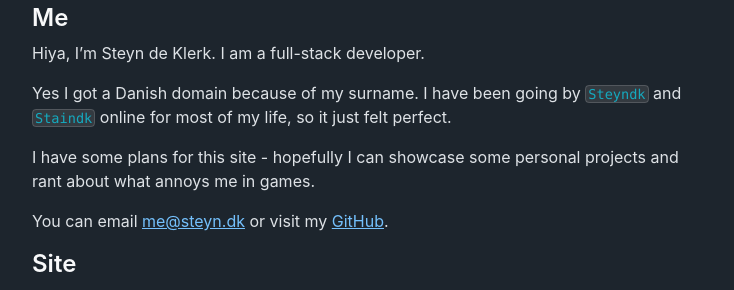
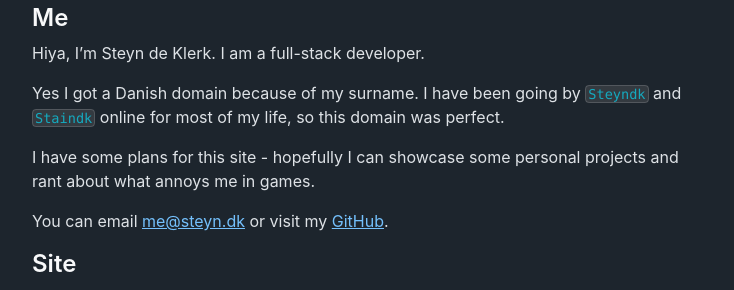
Before and after one commit to Staindk/staindk.github.io, a Jekyll site: the page built from about.md, in a window 1280 px wide. Shown: the part 182-472 px from the top of the page, without its empty margins (272-1006 px from the left). Built offline with Jekyll 4.4.1, drawn with Linux system fonts in a browser that asks for light colours.

Commit message:
Small tweaks

```diff
--- a/_layouts/default.html
+++ b/_layouts/default.html
@@ -37,7 +37,7 @@
         <small class="footer--left">
           &copy; <time datetime="{{ site.time | date_to_xmlschema }}">{{ site.time | date: '%Y' }}</time> Steyn
         </small>
-        <small class="footer--right greymoji">✨</small>
+        <small class="footer--right"><a class="greymoji" title="about" href="/about">✨</a></small>
         <div style="clear: both"></div>
       </footer>
     </div>
--- a/_sass/_layout.scss
+++ b/_sass/_layout.scss
@@ -25,6 +25,7 @@
 .greymoji {
   -webkit-filter: grayscale(100%);
    filter: grayscale(100%);
+   text-decoration: none;
 }
 
 .center-img * {
--- a/about.md
+++ b/about.md
@@ -9,7 +9,7 @@ Hiya, I'm Steyn de Klerk.
 I am a full-stack developer.
 
 Yes I got a Danish domain because of my surname.
-I have been going by `Steyndk` and `Staindk` online for most of my life, so it just felt perfect.
+I have been going by `Steyndk` and `Staindk` online for most of my life, so this domain was perfect.
 
 I have some plans for this site - hopefully I can showcase some personal projects and rant about what annoys me in games.
 
```
